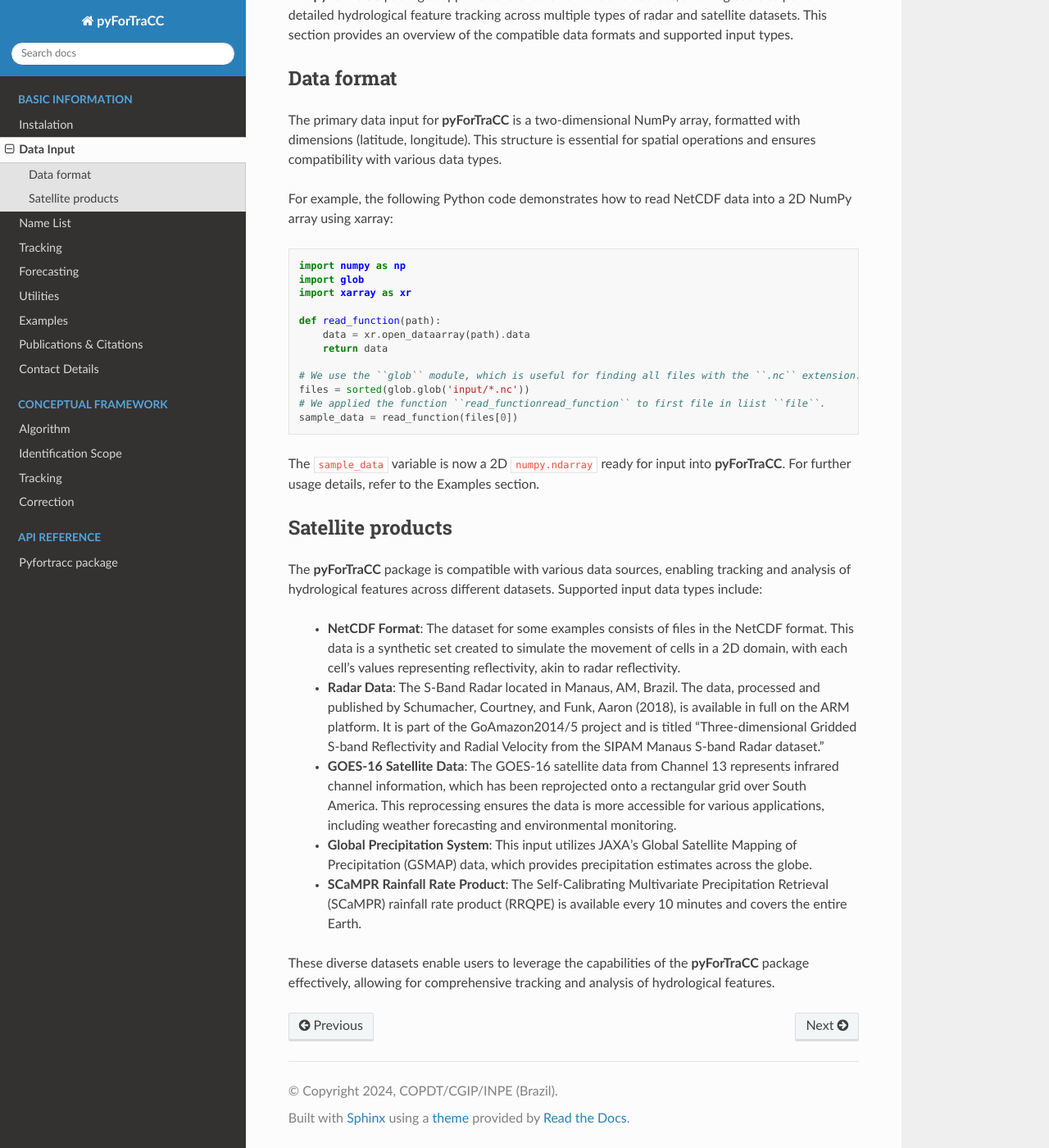
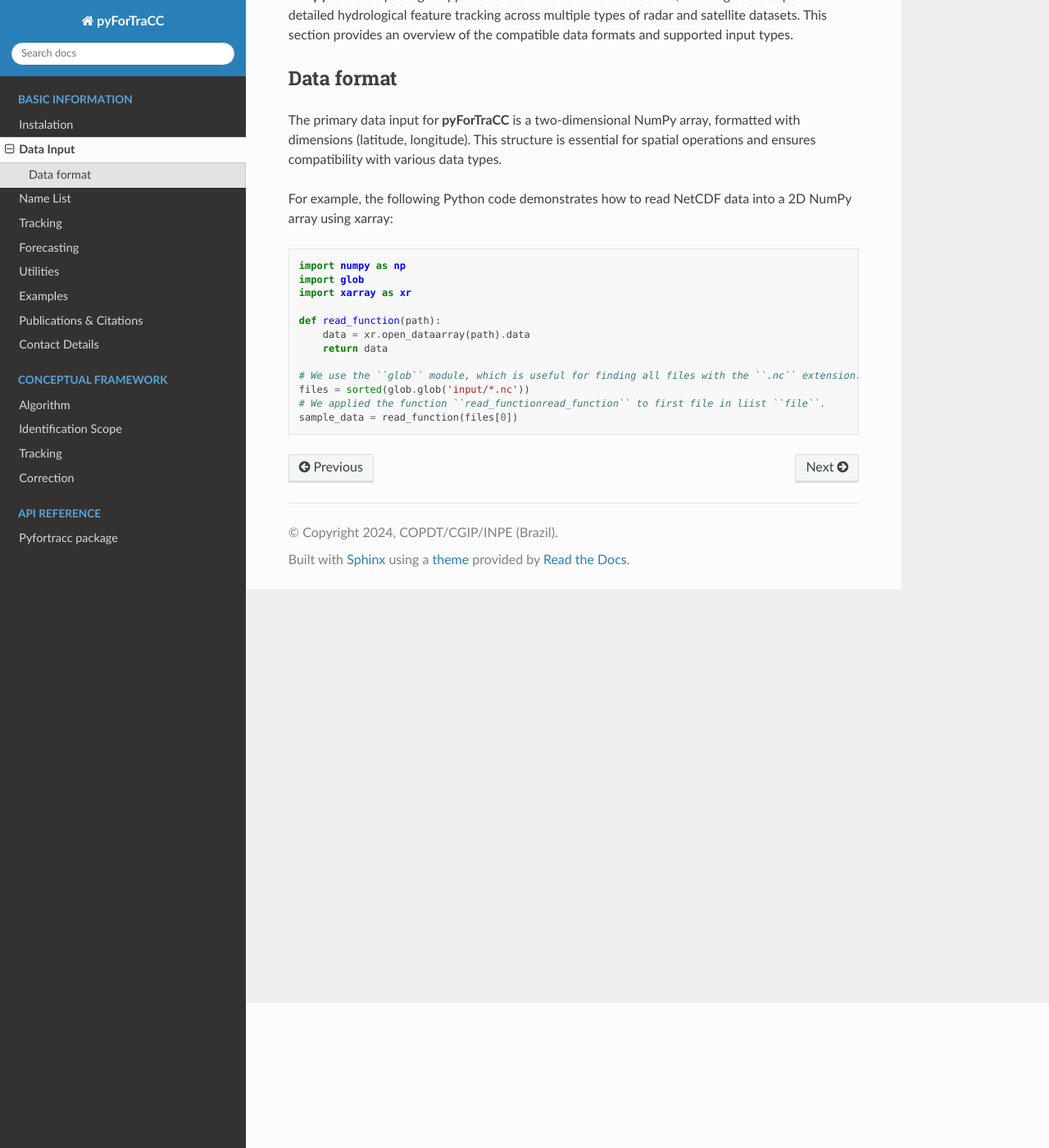
Before and after one commit to fortracc/pyfortracc, a Sphinx documentation site: the page built from doc/BI/BI_DATA.rst, in a window 1280 px wide and 1400 px high, scrolled down 177 px. Shown: the whole window at 82% size. Built offline with Sphinx 7.4.7 and the Read the Docs theme 3.1.0, drawn with Linux system fonts in a browser that asks for light colours.

Commit message:
Update BI_DATA.rst

```diff
--- a/doc/BI/BI_DATA.rst
+++ b/doc/BI/BI_DATA.rst
@@ -24,24 +24,3 @@ For example, the following Python code demonstrates how to read NetCDF data into
     files = sorted(glob.glob('input/*.nc'))
     # We applied the function ``read_functionread_function`` to first file in liist ``file``.
     sample_data = read_function(files[0])
-
-
-The ``sample_data`` variable is now a 2D ``numpy.ndarray`` ready for input into **pyForTraCC**. For further usage details, refer to the Examples section.
-
-Satellite products
---------------------------------------------------------
-The **pyForTraCC** package is compatible with various data sources, enabling tracking and analysis of hydrological features across different datasets.
-Supported input data types include:
-
-    - **NetCDF Format**: The dataset for some examples consists of files in the NetCDF format. This data is a synthetic set created to simulate the movement of cells in a 2D domain, with each cell's values representing reflectivity, akin to radar reflectivity.
-
-    - **Radar Data**: The S-Band Radar located in Manaus, AM, Brazil. The data, processed and published by Schumacher, Courtney, and Funk, Aaron (2018), is available in full on the ARM platform. It is part of the GoAmazon2014/5 project and is titled "Three-dimensional Gridded S-band Reflectivity and Radial Velocity from the SIPAM Manaus S-band Radar dataset."
-
-    - **GOES-16 Satellite Data**: The GOES-16 satellite data from Channel 13 represents infrared channel information, which has been reprojected onto a rectangular grid over South America. This reprocessing ensures the data is more accessible for various applications, including weather forecasting and environmental monitoring.
-
-    - **Global Precipitation System**: This input utilizes JAXA's Global Satellite Mapping of Precipitation (GSMAP) data, which provides precipitation estimates across the globe.
-
-    - **SCaMPR Rainfall Rate Product**: The Self-Calibrating Multivariate Precipitation Retrieval (SCaMPR) rainfall rate product (RRQPE) is available every 10 minutes and covers the entire Earth.
-
-These diverse datasets enable users to leverage the capabilities of the **pyForTraCC** package effectively, allowing for comprehensive
-tracking and analysis of hydrological features.
```
